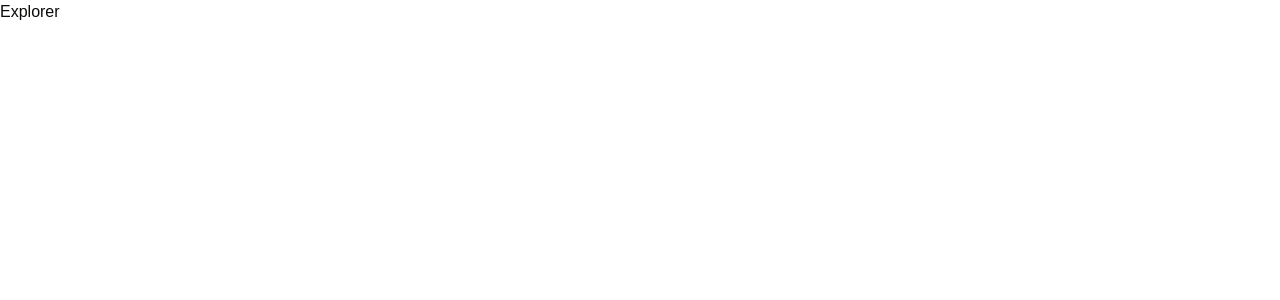
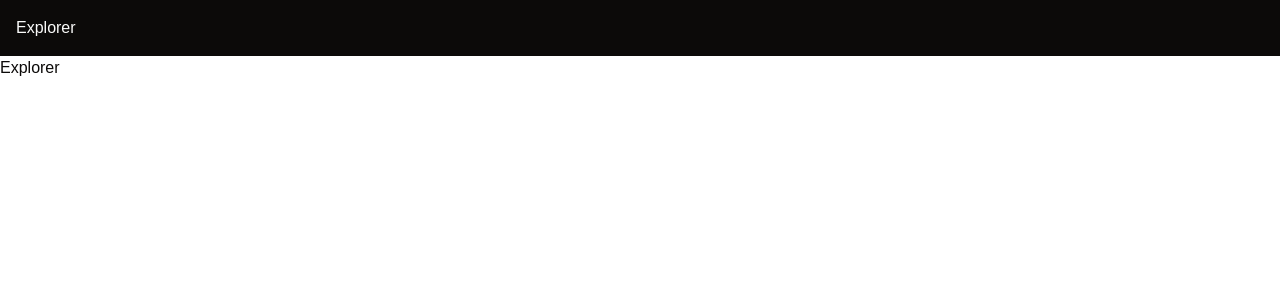
Before and after one commit to UTAS-TerraLuma/naturescan-data-platform, a React (Vite) app in the folder apps/web-app/: page /explorer in a window 1280 px wide. Shown: the top 300 px of the page. Built offline with nearby package versions, Linux system fonts and the light colour scheme.

Commit message:
wip: web map layout

```diff
--- /dev/null
+++ b/apps/web-app/src/components/layouts/MapLayout.tsx
@@ -0,0 +1,18 @@
+import type { ReactNode } from "react"
+
+export default function MapLayout({
+    header,
+    children,
+}: {
+    header?: ReactNode
+    children?: ReactNode
+}) {
+    return (
+        <div className="flex flex-col h-screen">
+            <div className="p-4 dark bg-background text-foreground">
+                {header}
+            </div>
+            <div className="relative grow">{children}</div>
+        </div>
+    )
+}
--- /dev/null
+++ b/apps/web-app/src/components/map/DeckMap.tsx
@@ -0,0 +1,18 @@
+import { useMapViewState } from "@/stores/mapViewStateStore"
+import { DeckGL } from "@deck.gl/react"
+import Map from "react-map-gl"
+
+export function DeckMap() {
+    const viewState = useMapViewState((s) => s.viewState)
+    const updateViewState = useMapViewState((s) => s.updateViewState)
+
+    return (
+        <DeckGL
+            viewState={viewState}
+            onViewStateChange={({ viewState }) => updateViewState(viewState)}
+            controller
+        >
+            <Map></Map>
+        </DeckGL>
+    )
+}
--- a/apps/web-app/src/routes/explorer.tsx
+++ b/apps/web-app/src/routes/explorer.tsx
@@ -1,3 +1,4 @@
+import MapLayout from "@/components/layouts/MapLayout"
 import { createFileRoute } from "@tanstack/react-router"
 
 export const Route = createFileRoute("/explorer")({
@@ -5,9 +6,5 @@ export const Route = createFileRoute("/explorer")({
 })
 
 function App() {
-    return (
-        <div>
-            <h1>Explorer</h1>
-        </div>
-    )
+    return <MapLayout header={<h1>Explorer</h1>}>Explorer</MapLayout>
 }
--- /dev/null
+++ b/apps/web-app/src/stores/mapViewStateStore.ts
@@ -0,0 +1,19 @@
+import type { MapViewState } from "@deck.gl/core"
+import { create } from "zustand"
+
+interface MapViewStateStore {
+    viewState: MapViewState
+    updateViewState: (vs: Partial<MapViewState>) => void
+}
+
+export const useMapViewState = create<MapViewStateStore>((set) => ({
+    viewState: {
+        longitude: 0,
+        latitude: 0,
+        zoom: 10,
+    },
+    updateViewState: (newViewState) =>
+        set((state) => ({
+            viewState: { ...state.viewState, ...newViewState },
+        })),
+}))
```
Also changed, not shown: apps/web-app/package.json (+10 -1 lines), 1 other file (tests, documents, lock files or other folders).
